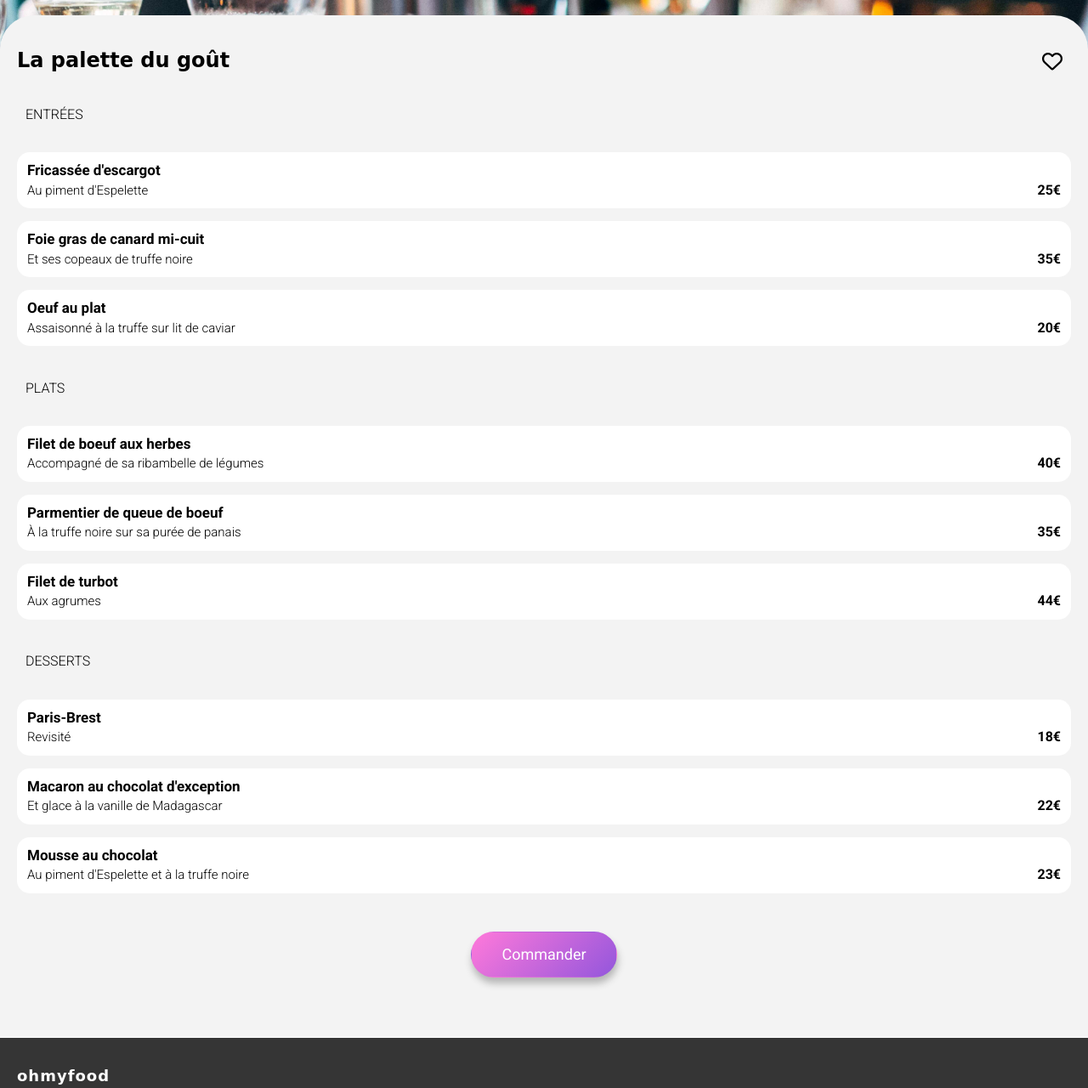
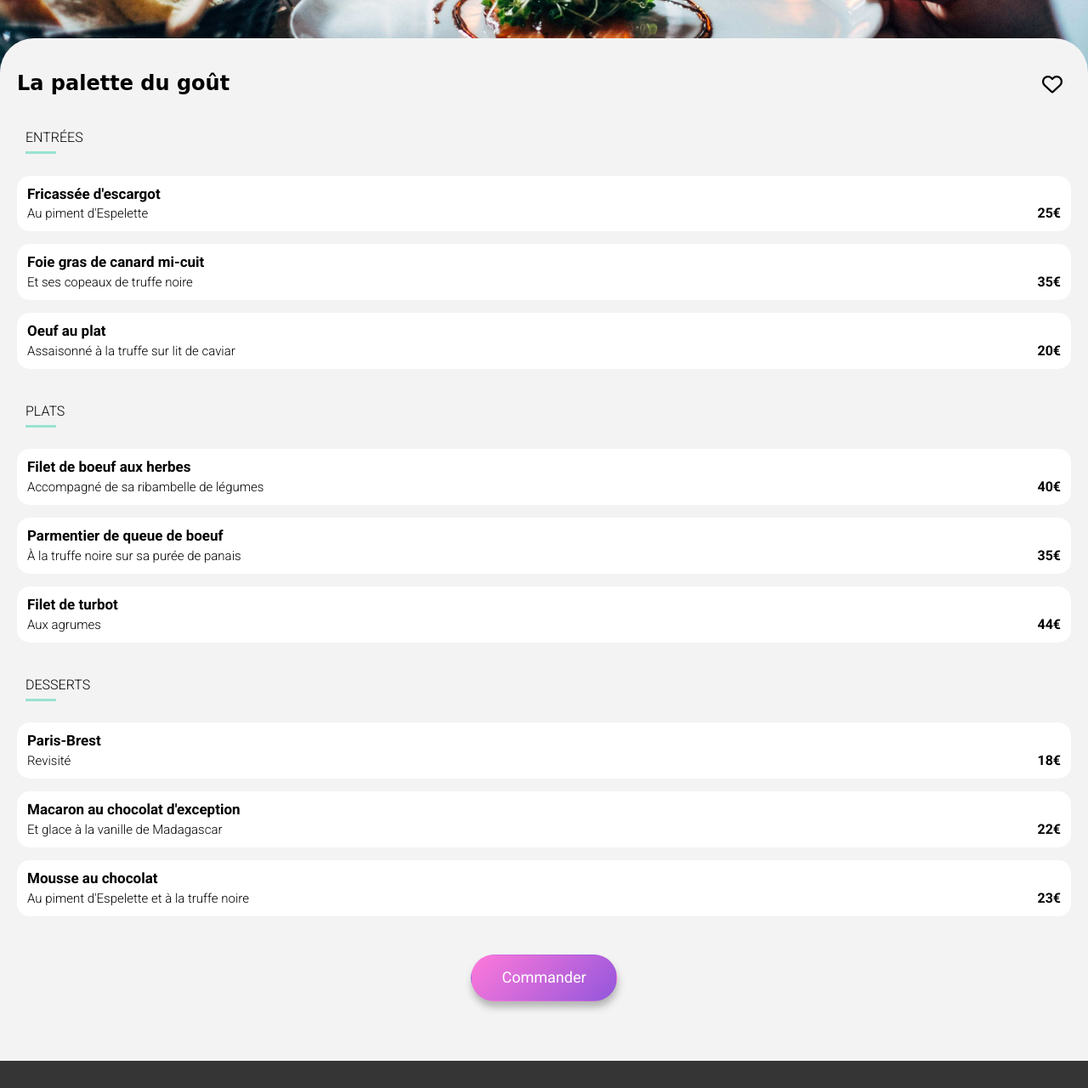
Before and after one commit to SylvainPeter/OpenClassrooms-Ohmyfood, a plain HTML site: page page1.html in a window 1280 px wide. Shown: the part 240-1520 px from the top of the page at 85% size. Drawn offline with Linux system fonts and the light colour scheme; a web font is replaced by a local one.

Commit message:
Corrige images

```diff
--- a/page1.html
+++ b/page1.html
@@ -17,7 +17,7 @@
         <a href="index.html"><i class="fas fa-arrow-left"></i></a>
         <h1><img src="images/logo/ohmyfood.png" alt="ohmyfood"></h1>
     </header>
-    <main>
+    <main class="container">
         <!-- Cover -->
         <img class="menu_image" src="images/restaurants/jay-wennington-N_Y88TWmGwA-unsplash.jpg"
             alt="La palette du goût">
@@ -126,7 +126,9 @@
                     </div>
                 </a>
                 <!-- Bouton Commander-->
-                <button id="order_button">Commander</button>
+                <a href="#" class="button_link">
+                    <button id="order_button">Commander</button>
+                </a>
             </section>
         </div>
     </main>
--- a/scss/components/_buttons.scss
+++ b/scss/components/_buttons.scss
@@ -17,6 +17,6 @@ button:hover {
 }
 
 #order_button {
-    margin: 30px auto 50px auto;
+    margin: 30px 0 50px 0;
     padding: 16px 35px 16px 35px;
 }
--- a/scss/pages/_menu-pages.scss
+++ b/scss/pages/_menu-pages.scss
@@ -1,6 +1,11 @@
+.container {
+    margin-bottom: -50px;
+}
+
 .menu_image {
-    position: absolute;
-    max-width: 100%;
+    width: 100%;
+    height: 250px;
+    object-fit: cover;
 }
 
 .menu_container {
@@ -8,7 +13,7 @@
     background-color: $background-lighter;
     padding: 20px;
     border-radius: 40px 40px 0 0;
-    top: 177px;
+    top: -50px;
 }
 
 .menu_title {
@@ -40,8 +45,13 @@
         border-bottom: 3px solid transparent;
         padding: 5px 10px 5px 10px;
 
-        &:hover {
-            border-bottom: 3px solid $tertiary-color;
+        &:after {
+            content: '';
+            position: absolute;
+            width: 36px;
+            height: 27px;
+            left: 30px;
+            border-bottom: solid 3px $tertiary-color;
         }
     }
 }
@@ -51,7 +61,6 @@
     margin-top: 20px;
 }
 
-.menu_footer {
-    position: relative;
-    bottom: -178px;
+.button_link {
+    margin: auto;
 }
```
Also changed, not shown: page2.html (+4 -2 lines), page3.html (+4 -2 lines), page4.html (+4 -2 lines), css/main.css, images/restaurants/louis-hansel-shotsoflouis-qNBGVyOCY8Q-unsplash.jpg, images/restaurants/stil-u2Lp8tXIcjw-unsplash.jpg, 1 other file.
